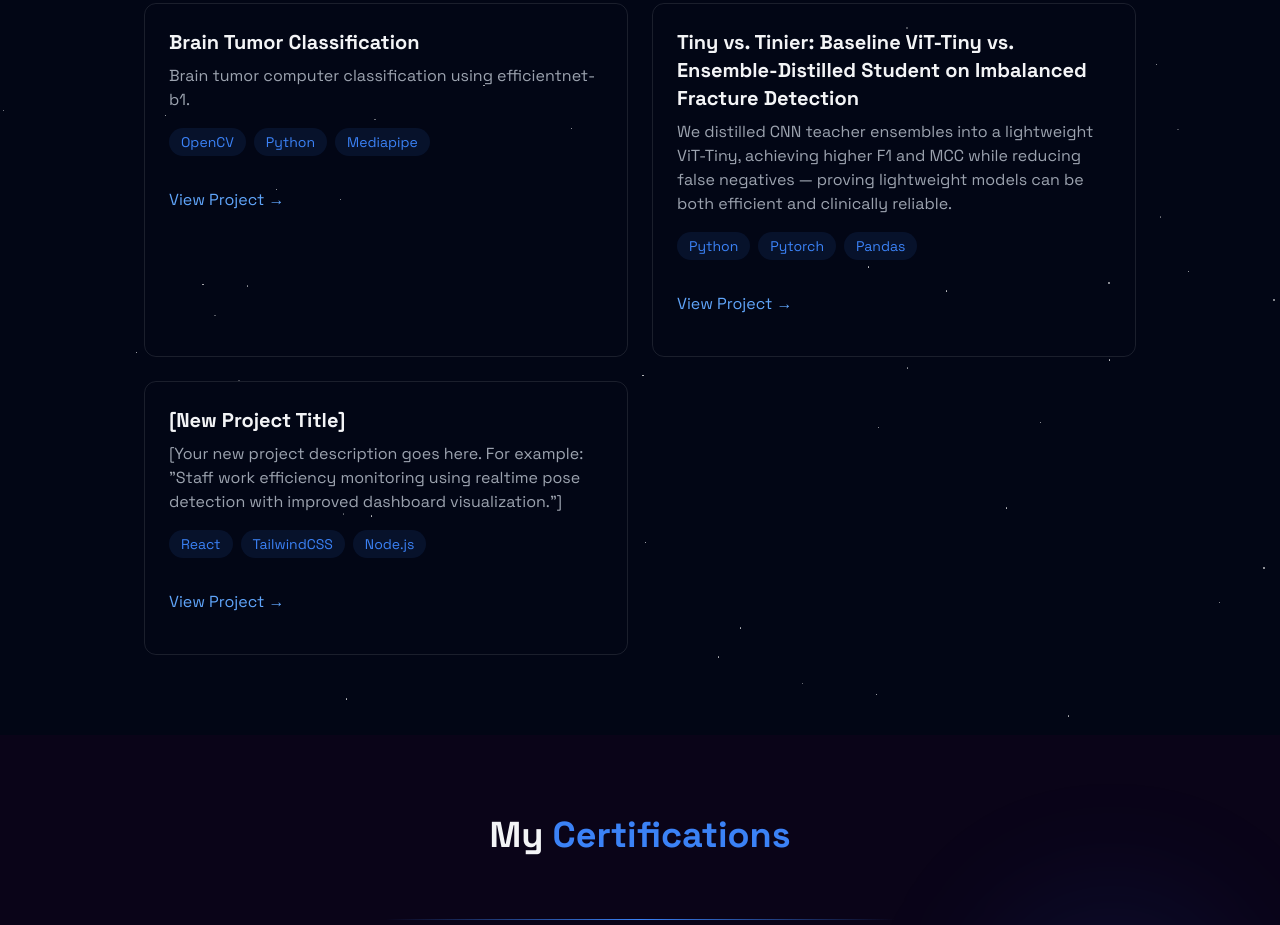
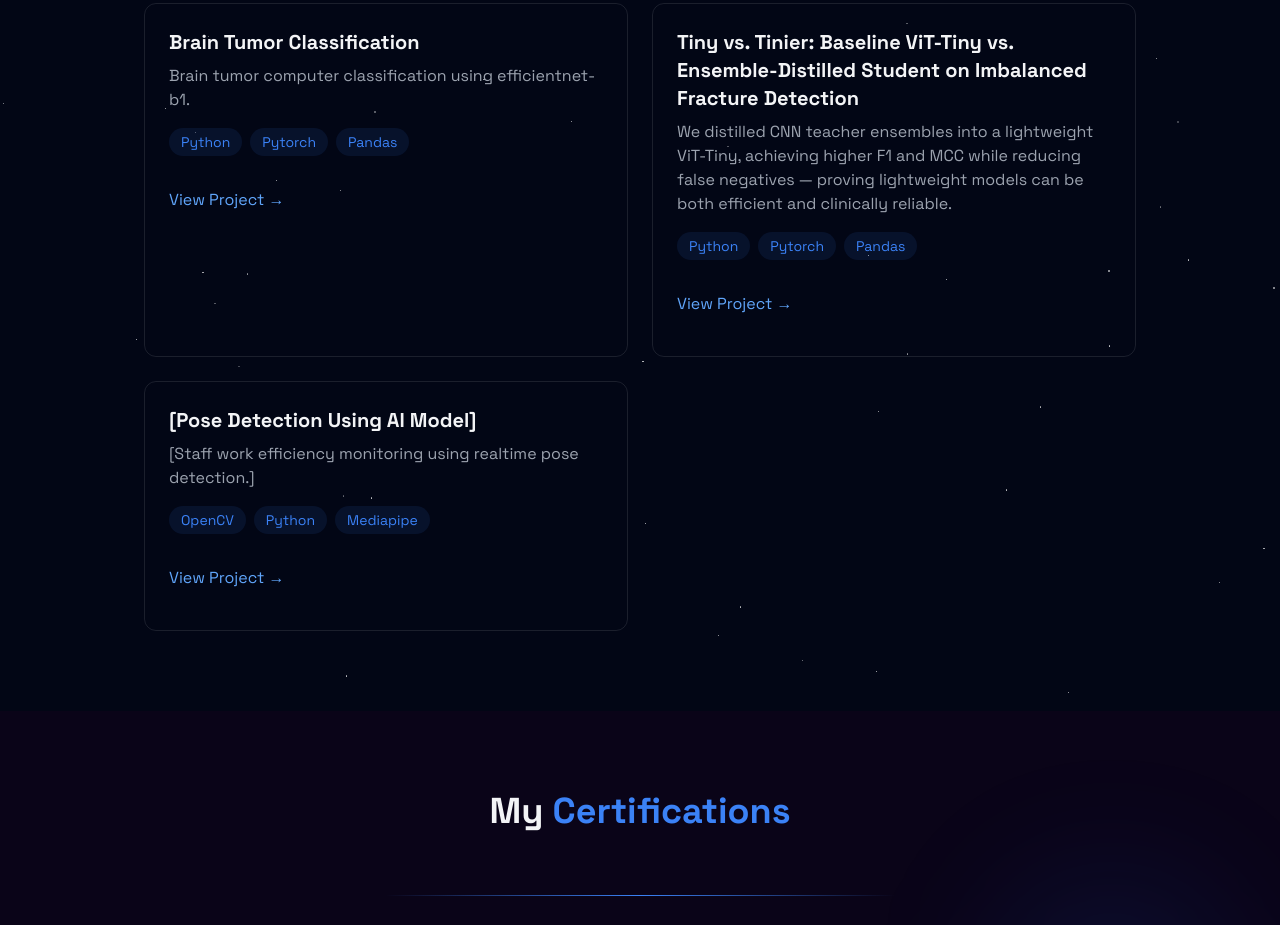
Before and after one commit to atitiken/porto, a React (Vite) app: page / in a window 1280 px wide. Shown: the part 2020-2945 px from the top of the page. Built offline with nearby package versions, Linux system fonts and the light colour scheme.

Commit message:
added links

```diff
--- a/src/components/sections/Projects.jsx
+++ b/src/components/sections/Projects.jsx
@@ -35,7 +35,7 @@ export const Projects = () => {
                  Brain tumor computer classification using efficientnet-b1.
               </p>
               <div className="flex flex-wrap gap-2 mb-4">
-                {["OpenCV", "Python", "Mediapipe"].map((tech, key) => (
+                {["Python", "Pytorch", "Pandas"].map((tech, key) => (
                   <span
                     key={key}
                     className="bg-blue-500/10 text-blue-500 py-1 px-3 rounded-full text-sm hover:bg-blue-500/20 hover:shadow-[0_2px_8px_rgba(59,130,246,0.1)] transition-all"
@@ -86,12 +86,12 @@ Imbalanced Fracture Detection</h3>
               </div>
             </div>
             <div className="p-6 rounded-xl border border-white/10 hover:-translate-y-1 hover:border-blue-500/30 hover:shadow-[0_2px_8px_rgba(59,130,246,0.2)] transition">
-            <h3 className="text-xl font-bold mb-2">[New Project Title]</h3>
+            <h3 className="text-xl font-bold mb-2">[Pose Detection Using AI Model]</h3>
             <p className="text-gray-400 mb-4">
-              [Your new project description goes here. For example: "Staff work efficiency monitoring using realtime pose detection with improved dashboard visualization."]
+              [Staff work efficiency monitoring using realtime pose detection.]
             </p>
             <div className="flex flex-wrap gap-2 mb-4">
-              {["React", "TailwindCSS", "Node.js"].map((tech, key) => (
+              {["OpenCV", "Python", "Mediapipe"].map((tech, key) => (
                 <span
                   key={key}
                   className="bg-blue-500/10 text-blue-500 py-1 px-3 rounded-full text-sm hover:bg-blue-500/20 hover:shadow-[0_2px_8px_rgba(59,130,246,0.1)] transition-all"
@@ -102,7 +102,7 @@ Imbalanced Fracture Detection</h3>
             </div>
             <div className="flex justify-between items-center">
               <a
-                href="https://github.com/your-username/new-project"
+                href="https://github.com/erilneten/AOL_AIhehehe"
                 target="_blank"
                 rel="noopener noreferrer"
                 className="text-blue-400 hover:text-blue-300 transition-colors my-4"
```
